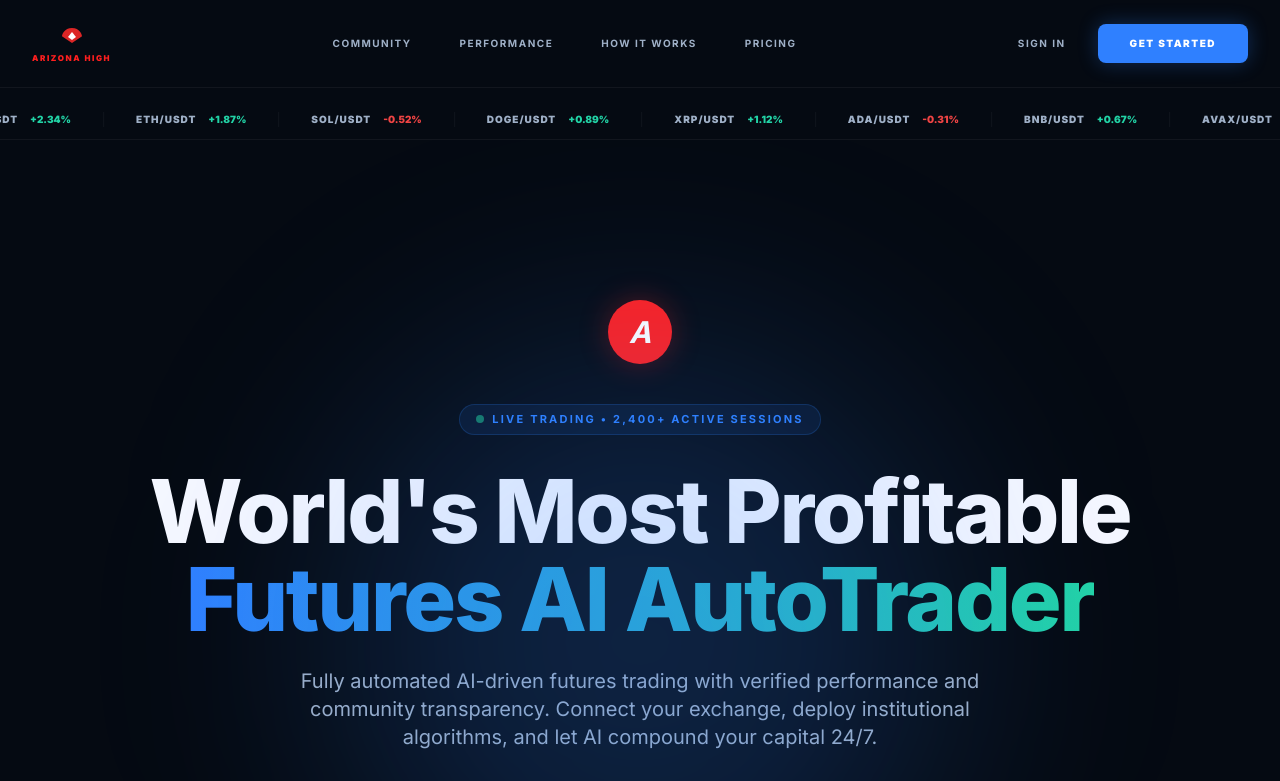
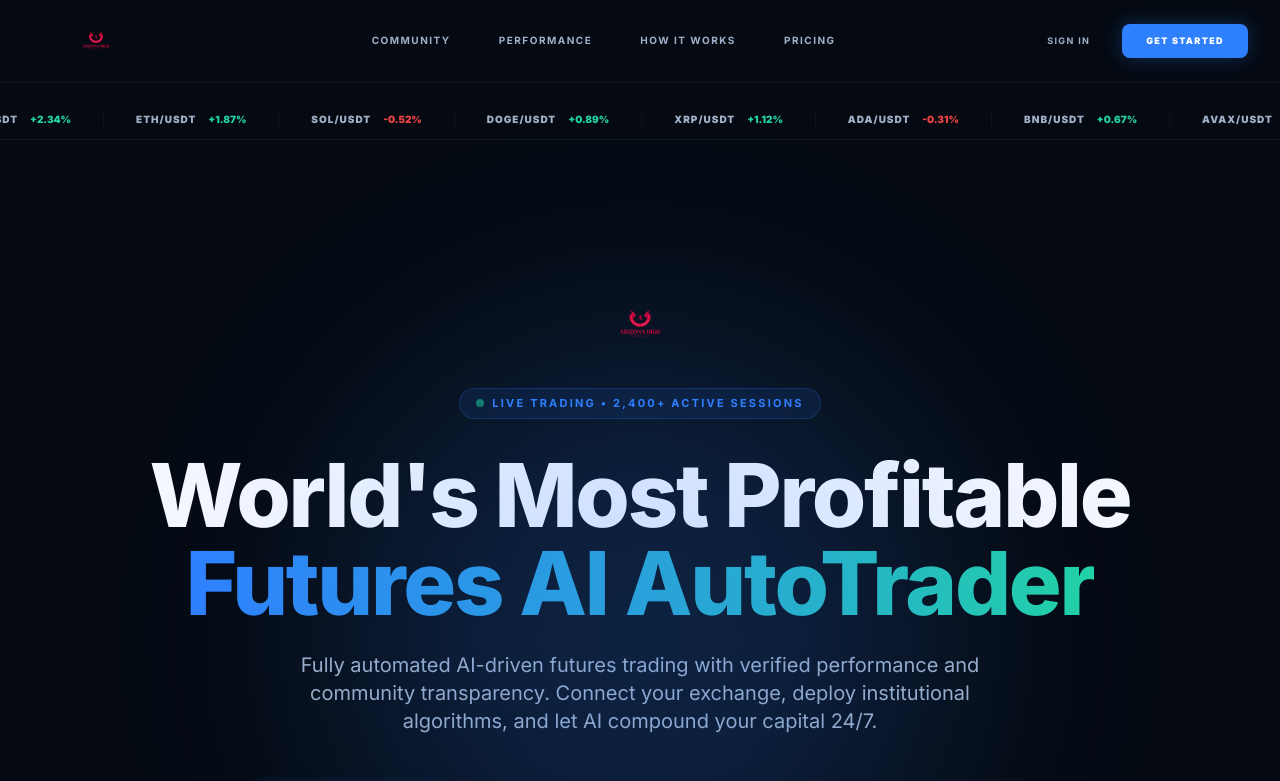
Before and after one commit to rehansurahyo/xchangerateweb, a Next.js app: page / in a window 1280 px wide. Shown: the top 781 px of the page. Built offline with nearby package versions, Linux system fonts and the light colour scheme.

Commit message:
UI/auth updates + assets/public/providers

```diff
--- a/src/app/api/auth/register/route.ts
+++ b/src/app/api/auth/register/route.ts
@@ -31,7 +31,7 @@ export async function POST(request: Request) {
         if (data.user && !data.session) {
             return NextResponse.json({
                 user: data.user,
-                message: "Account created! Please check your email to confirm your account before logging in."
+                message: "Account created! IMPORTANT: Please check your email and click the confirmation link before logging in."
             }, { status: 200 });
         }
 
--- a/src/app/forgot-password/page.tsx
+++ b/src/app/forgot-password/page.tsx
@@ -3,6 +3,7 @@
 import { useState, useEffect } from "react";
 import Link from "next/link";
 import { ArrowLeft, Mail, Loader2 } from "lucide-react";
+import Image from "next/image";
 import { supabase } from "@/lib/supabase";
 
 export default function ForgotPassword() {
@@ -70,12 +71,15 @@ export default function ForgotPassword() {
             {/* Main Card */}
             <div className="glass-card w-full max-w-[500px] p-10 duration-500">
                 <div className="flex flex-col items-center text-center space-y-6 mb-8">
-                    {/* Logo Placeholder - Using text if no image available, or a generic icon */}
-                    <div className="w-16 h-16 relative flex items-center justify-center mb-2">
-                        {/* Replace with actual logo if available, for now using a styled icon/text match */}
-                        <div className="text-4xl">
-                            🦁
-                        </div>
+                    {/* Logo Section */}
+                    <div className="w-32 h-8 relative flex items-center justify-center mb-2">
+                        <Image
+                            src="/assets/logo.png"
+                            alt="Arizona High Logo"
+                            fill
+                            className="object-contain"
+                            priority
+                        />
                     </div>
 
                     <h1 className="text-3xl font-extrabold text-white tracking-tight">
--- a/src/app/layout.tsx
+++ b/src/app/layout.tsx
@@ -1,6 +1,7 @@
 import type { Metadata } from "next";
 import { Inter } from "next/font/google";
 import DashboardLayout from "@/components/layout/DashboardLayout";
+import AuthProvider from "@/components/providers/AuthProvider";
 import "./globals.css";
 
 const inter = Inter({ subsets: ["latin"] });
@@ -18,7 +19,9 @@ export default function RootLayout({
     return (
         <html lang="en" className="dark">
             <body className={inter.className}>
-                <DashboardLayout>{children}</DashboardLayout>
+                <AuthProvider>
+                    <DashboardLayout>{children}</DashboardLayout>
+                </AuthProvider>
             </body>
         </html>
     );
--- a/src/app/login/page.tsx
+++ b/src/app/login/page.tsx
@@ -4,6 +4,7 @@ import { useState, useEffect } from "react";
 import Link from "next/link";
 import { useRouter } from "next/navigation";
 import { signIn } from "next-auth/react";
+import Image from "next/image";
 import { Eye, EyeOff, Loader2, ShieldCheck } from "lucide-react";
 
 export default function LoginPage() {
@@ -32,7 +33,11 @@ export default function LoginPage() {
             });
 
             if (res?.error) {
-                setError(res.error);
+                if (res.error.includes("Email not confirmed")) {
+                    setError("Email not confirmed. Please check your inbox or spam folder.");
+                } else {
+                    setError(res.error);
+                }
             } else {
                 router.push("/dashboard");
             }
@@ -53,15 +58,14 @@ export default function LoginPage() {
 
             {/* Logo Section */}
             <div className="mb-10 flex flex-col items-center group">
-                <div className="text-[#FF1F1F] mb-3">
-                    <svg width="64" height="48" viewBox="0 0 24 24" fill="none" xmlns="http://www.w3.org/2000/svg">
-                        <path d="M2.00018 9.87784C2.26629 8.5262 4.14856 2.00003 11.9996 2C19.8507 2.00003 21.7329 8.52623 21.999 9.87787C22.0494 10.1332 21.9463 10.3951 21.7326 10.5376L11.9996 17.0263L2.2666 10.5376C2.05291 10.3951 1.94978 10.1332 2.00018 9.87784Z" fill="#DC2626" />
-                        <path d="M12 14L8 11L12 6L16 11L12 14Z" fill="white" />
-                    </svg>
-                </div>
-                <div className="flex flex-col items-center">
-                    <span className="text-xs font-black text-white tracking-[0.3em] uppercase">ARIZONA HIGH</span>
-                    <span className="text-[8px] font-bold text-[#9FB0C7]/60 tracking-[0.2em] uppercase mt-1">THINK AI</span>
+                <div className="relative w-48 h-12 mb-3">
+                    <Image
+                        src="/assets/logo.png"
+                        alt="Arizona High Logo"
+                        fill
+                        className="object-contain"
+                        priority
+                    />
                 </div>
             </div>
 
--- a/src/app/signup/page.tsx
+++ b/src/app/signup/page.tsx
@@ -3,6 +3,7 @@
 import { useState, useEffect } from "react";
 import Link from "next/link";
 import { useRouter } from "next/navigation";
+import Image from "next/image";
 import { ArrowLeft, Eye, EyeOff, Loader2 } from "lucide-react";
 
 export default function SignupPage() {
@@ -72,11 +73,13 @@ export default function SignupPage() {
 
             {/* Logo Section */}
             <div className="mb-6 flex flex-col items-center mt-12">
-                <div className="text-[#FF1F1F] mb-4">
-                    <svg width="40" height="30" viewBox="0 0 24 24" fill="none" xmlns="http://www.w3.org/2000/svg">
-                        <path d="M2.00018 9.87784C2.26629 8.5262 4.14856 2.00003 11.9996 2C19.8507 2.00003 21.7329 8.52623 21.999 9.87787C22.0494 10.1332 21.9463 10.3951 21.7326 10.5376L11.9996 17.0263L2.2666 10.5376C2.05291 10.3951 1.94978 10.1332 2.00018 9.87784Z" fill="#DC2626" />
-                        <path d="M12 14L8 11L12 6L16 11L12 14Z" fill="white" />
-                    </svg>
+                <div className="relative w-48 h-12 mb-4">
+                    <Image
+                        src="/assets/logo.png"
+                        alt="Arizona High Logo"
+                        fill
+                        className="object-contain"
+                    />
                 </div>
                 <h1 className="text-xl font-black text-white tracking-widest uppercase">Create Account</h1>
                 <p className="text-[10px] text-[#9FB0C7]/60 font-bold tracking-widest uppercase mt-1">Join Arizona High</p>
--- a/src/components/layout/Footer.tsx
+++ b/src/components/layout/Footer.tsx
@@ -1,6 +1,7 @@
 "use client";
 
 import Link from "next/link";
+import Image from "next/image";
 import { Shield } from "lucide-react";
 
 const Footer = () => {
@@ -10,13 +11,15 @@ const Footer = () => {
                 <div className="grid grid-cols-1 md:grid-cols-2 lg:grid-cols-4 gap-12 mb-20">
                     {/* Brand Info */}
                     <div className="space-y-6">
-                        <Link href="/" className="flex items-center space-x-2">
-                            <div className="w-8 h-8 bg-[#FF1F1F] rounded-full flex items-center justify-center">
-                                <span className="text-white font-bold text-lg italic">A</span>
+                        <Link href="/" className="flex items-center group">
+                            <div className="relative w-32 h-8 group-hover:scale-105 transition-transform duration-300">
+                                <Image
+                                    src="/assets/logo.png"
+                                    alt="Arizona High Logo"
+                                    fill
+                                    className="object-contain"
+                                />
                             </div>
-                            <span className="text-white font-bold tracking-tight text-xl">
-                                ARIZONA HIGH
-                            </span>
                         </Link>
                         <p className="text-[#9FB0C7] text-sm leading-relaxed max-w-[280px]">
                             Institutional-grade AI futures trading. Verified performance, transparent results.
--- a/src/components/layout/Header.tsx
+++ b/src/components/layout/Header.tsx
@@ -2,6 +2,7 @@
 
 import Link from "next/link";
 import { useState, useEffect } from "react";
+import Image from "next/image";
 import { Menu, X, Flame } from "lucide-react";
 
 const Header = () => {
@@ -25,16 +26,15 @@ const Header = () => {
         >
             <div className="max-w-[1440px] mx-auto px-8 flex items-center justify-between">
                 {/* Logo */}
-                <Link href="/" className="flex flex-col items-center group">
-                    <div className="text-[#FF1F1F] group-hover:scale-110 transition-transform duration-300">
-                        {/* Using a custom SVG to match the 'red wings' look conceptually */}
-                        <svg width="32" height="24" viewBox="0 0 24 24" fill="none" xmlns="http://www.w3.org/2000/svg">
-                            <path d="M2.00018 9.87784C2.26629 8.5262 4.14856 2.00003 11.9996 2C19.8507 2.00003 21.7329 8.52623 21.999 9.87787C22.0494 10.1332 21.9463 10.3951 21.7326 10.5376L11.9996 17.0263L2.2666 10.5376C2.05291 10.3951 1.94978 10.1332 2.00018 9.87784Z" fill="#DC2626" />
-                            <path d="M12 14L8 11L12 6L16 11L12 14Z" fill="white" />
-                        </svg>
-                    </div>
-                    <div className="flex flex-col items-center mt-1">
-                        <span className="text-[8px] font-black text-[#FF1F1F] tracking-[0.2em] leading-none">ARIZONA HIGH</span>
+                <Link href="/" className="flex items-center group">
+                    <div className="relative w-32 h-8 group-hover:scale-105 transition-transform duration-300">
+                        <Image
+                            src="/assets/logo.png"
+                            alt="Arizona High Logo"
+                            fill
+                            className="object-contain"
+                            priority
+                        />
                     </div>
                 </Link>
 
@@ -53,10 +53,10 @@ const Header = () => {
 
                 {/* Auth Buttons */}
                 <div className="hidden md:flex items-center space-x-8">
-                    <Link href="/login" className="text-[10px] font-bold tracking-[0.15em] text-[#9FB0C7] hover:text-white transition-colors uppercase">
+                    <Link href="/login" className="text-[9px] font-bold tracking-[0.15em] text-[#9FB0C7] hover:text-white transition-colors uppercase">
                         SIGN IN
                     </Link>
-                    <Link href="/signup" className="bg-[#2F80FF] hover:bg-[#2563EB] text-white px-8 py-3 rounded-lg text-[10px] font-black tracking-[0.15em] uppercase shadow-[0_0_20px_rgba(47,128,255,0.3)] hover:shadow-[0_0_30px_rgba(47,128,255,0.5)] transition-all">
+                    <Link href="/signup" className="bg-[#2F80FF] hover:bg-[#2563EB] text-white px-6 py-2.5 rounded-lg text-[9px] font-black tracking-[0.15em] uppercase shadow-[0_0_20px_rgba(47,128,255,0.3)] hover:shadow-[0_0_30px_rgba(47,128,255,0.5)] transition-all">
                         GET STARTED
                     </Link>
                 </div>
--- a/src/components/layout/TopNav.tsx
+++ b/src/components/layout/TopNav.tsx
@@ -2,6 +2,7 @@
 
 import Link from "next/link";
 import { usePathname } from "next/navigation";
+import Image from "next/image";
 import {
     LayoutDashboard,
     Settings2,
@@ -15,11 +16,17 @@ import {
     ChevronDown
 } from "lucide-react";
 import { useState } from "react";
+import { useSession, signOut } from "next-auth/react";
 import { MOCK_USER } from "@/lib/mock";
 
 const TopNav = () => {
     const pathname = usePathname();
+    const { data: session } = useSession();
     const [showUserMenu, setShowUserMenu] = useState(false);
+
+    const userEmail = session?.user?.email || MOCK_USER.email;
+    const userName = session?.user?.name || MOCK_USER.username;
+    const userInitials = userName.split(' ').map(n => n[0]).join('').slice(0, 2).toUpperCase() || MOCK_USER.initials;
 
     const navItems = [
         { label: "Dashboard", href: "/dashboard", icon: LayoutDashboard },
@@ -38,11 +45,15 @@ const TopNav = () => {
     return (
         <nav className="fixed top-0 left-0 right-0 h-16 z-50 px-6 border-b border-white/5 bg-[#050A12]/80 backdrop-blur-xl flex items-center justify-between">
             {/* Left: Logo */}
-            <Link href="/dashboard" className="flex items-center space-x-2 group">
-                <div className="w-8 h-8 rounded-lg bg-primary flex items-center justify-center group-hover:shadow-[0_0_15px_rgba(47,128,255,0.4)] transition-all">
-                    <span className="text-white font-black text-sm">AH</span>
+            <Link href="/dashboard" className="flex items-center group">
+                <div className="relative w-28 h-7 group-hover:scale-105 transition-transform duration-300">
+                    <Image
+                        src="/assets/logo.png"
+                        alt="Arizona High Logo"
+                        fill
+                        className="object-contain"
+                    />
                 </div>
-                <span className="text-[#F5F7FF] font-bold text-lg tracking-tight">Arizona High</span>
             </Link>
 
             {/* Center: Nav Items */}
@@ -54,8 +65,8 @@ const TopNav = () => {
                             key={item.href}
                             href={item.href}
                             className={`px-4 py-2 rounded-full text-xs font-bold tracking-widest uppercase transition-all flex items-center space-x-2 ${isActive
-                                    ? "bg-primary/10 text-primary shadow-[0_0_20px_rgba(47,128,255,0.1)]"
-                                    : "text-[#9FB0C7]/60 hover:text-white hover:bg-white/5"
+                                ? "bg-primary/10 text-primary shadow-[0_0_20px_rgba(47,128,255,0.1)]"
+                                : "text-[#9FB0C7]/60 hover:text-white hover:bg-white/5"
                                 }`}
                         >
                             <item.icon size={14} />
@@ -72,10 +83,10 @@ const TopNav = () => {
                     className="flex items-center space-x-3 bg-white/[0.03] border border-white/5 hover:border-white/10 p-1.5 pr-4 rounded-full transition-all group"
                 >
                     <div className="w-8 h-8 rounded-full bg-primary/20 flex items-center justify-center text-primary font-bold text-xs">
-                        {MOCK_USER.initials}
+                        {userInitials}
                     </div>
                     <div className="text-left hidden sm:block">
-                        <p className="text-[10px] font-black text-white leading-none uppercase tracking-tighter mb-0.5">{MOCK_USER.username}</p>
+                        <p className="text-[10px] font-black text-white leading-none uppercase tracking-tighter mb-0.5">{userName}</p>
                         <div className="flex items-center space-x-1">
                             <span className="text-[8px] font-bold text-primary px-1.5 py-0.5 bg-primary/10 rounded-full leading-none">
                                 {MOCK_USER.plan}
@@ -95,7 +106,7 @@ const TopNav = () => {
                         <div className="absolute top-full right-0 mt-3 w-56 glass-card p-2 border border-white/10 shadow-2xl animate-in fade-in zoom-in-95 duration-200">
                             <div className="p-3 border-b border-white/5 mb-2">
                                 <p className="text-[10px] font-black text-[#9FB0C7] uppercase tracking-widest mb-1">Signed in as</p>
-                                <p className="text-sm font-bold text-white truncate">{MOCK_USER.email}</p>
+                                <p className="text-sm font-bold text-white truncate">{userEmail}</p>
                             </div>
 
                             <div className="space-y-1">
@@ -113,13 +124,13 @@ const TopNav = () => {
                             </div>
 
                             <div className="mt-2 pt-2 border-t border-white/5">
-                                <Link
-                                    href="/"
-                                    className="flex items-center space-x-3 px-3 py-2.5 rounded-xl text-xs font-bold text-red-400/80 hover:text-red-400 hover:bg-red-400/5 transition-all group"
+                                <button
+                                    onClick={() => signOut({ callbackUrl: "/" })}
+                                    className="w-full flex items-center space-x-3 px-3 py-2.5 rounded-xl text-xs font-bold text-red-400/80 hover:text-red-400 hover:bg-red-400/5 transition-all group"
                                 >
                                     <LogOut size={16} className="text-red-400/40 group-hover:text-red-400 transition-colors" />
                                     <span>Log Out</span>
-                                </Link>
+                                </button>
                             </div>
                         </div>
                     </>
--- /dev/null
+++ b/src/components/providers/AuthProvider.tsx
@@ -0,0 +1,7 @@
+"use client";
+
+import { SessionProvider } from "next-auth/react";
+
+export default function AuthProvider({ children }: { children: React.ReactNode }) {
+    return <SessionProvider>{children}</SessionProvider>;
+}
--- a/src/components/sections/AuthSection.tsx
+++ b/src/components/sections/AuthSection.tsx
@@ -31,7 +31,11 @@ const AuthSection = () => {
             });
 
             if (res?.error) {
-                setError(res.error);
+                if (res.error.includes("Email not confirmed")) {
+                    setError("Email not confirmed. Please check your inbox or spam folder.");
+                } else {
+                    setError(res.error);
+                }
             } else {
                 router.push("/dashboard");
             }
--- a/src/components/sections/Hero.tsx
+++ b/src/components/sections/Hero.tsx
@@ -1,5 +1,6 @@
 "use client";
 
+import Image from "next/image";
 import { MessageSquare, Award, ArrowRight } from "lucide-react";
 
 const Hero = () => {
@@ -10,8 +11,14 @@ const Hero = () => {
 
             {/* Brand Icon */}
             <div className="mb-10 flex justify-center">
-                <div className="w-16 h-16 bg-[#FF1F1F] rounded-full flex items-center justify-center shadow-[0_0_30px_rgba(255,31,31,0.3)]">
-                    <span className="text-white font-bold text-3xl italic">A</span>
+                <div className="relative w-48 h-12 group hover:scale-105 transition-transform duration-300">
+                    <Image
+                        src="/assets/logo.png"
+                        alt="Arizona High Logo"
+                        fill
+                        className="object-contain"
+                        priority
+                    />
                 </div>
             </div>
 
```
Also changed, not shown: src/app/profile/page.tsx (+9 -3 lines), public/assets/logo.png (renamed from src/assets/6091bd2db0ed1e2deefbddaac459c96be3c992cc.avif).
